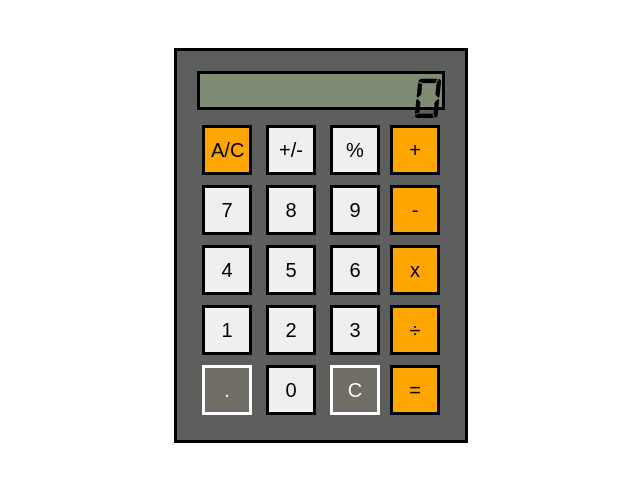
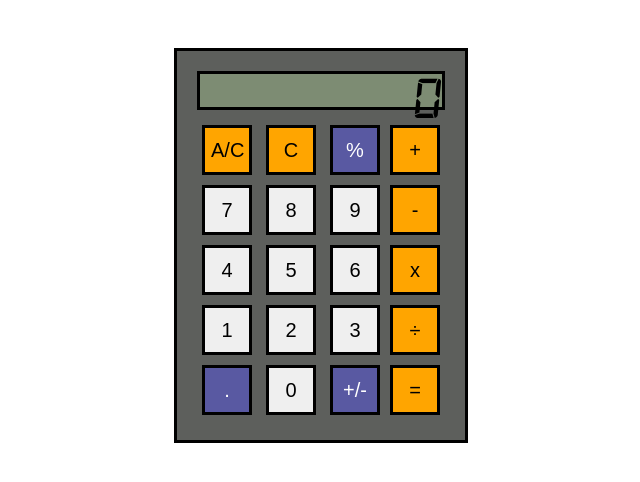
Before and after one commit to juseli/Calculator, a plain HTML site: page index.html in a window 1280 px wide. Shown: the whole page, without its empty margins (319-959 px from the left). Drawn offline with Linux system fonts and the light colour scheme.

Commit message:
Change hover effect to brighten all buttons on hover. Change arrangement of calculator buttons.

```diff
--- a/index.html
+++ b/index.html
@@ -30,7 +30,7 @@
                         <div id="etc">
                             <button id="decimal">.</button>
                             <button class="number">0</button>
-                            <button id="clear">C</button>
+                            <button id="convert">+/-</button>
                         </div>
                         <div id="bottomRow">
                             <button class="number">1</button>
@@ -49,7 +49,7 @@
                         </div>
                         <div id="misc">
                             <button id="clearAll">A/C</button>
-                            <button id="convert">+/-</button>
+                            <button id="clear">C</button>
                             <button id="percent">%</button>
                         </div>
                     </div>
--- a/styles.css
+++ b/styles.css
@@ -23,6 +23,8 @@ button {
 button:active{
     transform: translateY(3px);
 }
+
+button:hover {filter: brightness(120%);}
 
 #calculator {
     border: solid;
@@ -70,8 +72,6 @@ button:active{
     flex-direction: column-reverse;
 }
 
-.number:hover {background-color: aliceblue;}
-
 
 #operators {
     display: flex;
@@ -91,18 +91,31 @@ button:active{
 }
 
 #clear {
-    color: white;
-    background: #6F6D66;
+    background-color:#FFA500;
 }
 
 #decimal {
     color: white;
-    background: #6F6D66;
+    background: rgb(89, 89, 162);
+    border-color: black;
+}
+
+#percent {
+    color: white;
+    background-color: rgb(89, 89, 162);
+    border-color: black;
+}
+
+#convert {
+    color: white;
+    background-color: rgb(89, 89, 162);
+    border-color: black;
 }
 #others {
     display: flex;
     flex-direction: column;
 }
+
 #mainButtons {
     display: flex;
     flex-direction: row-reverse;
```
